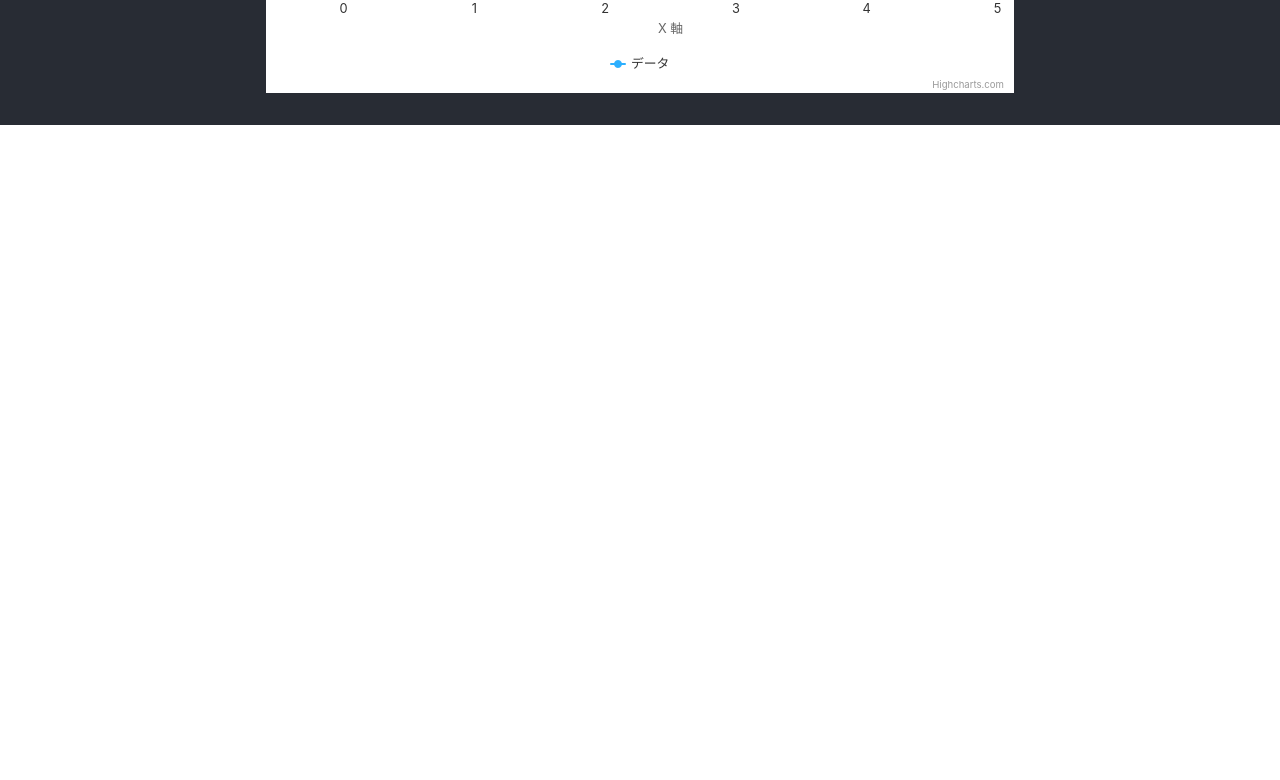
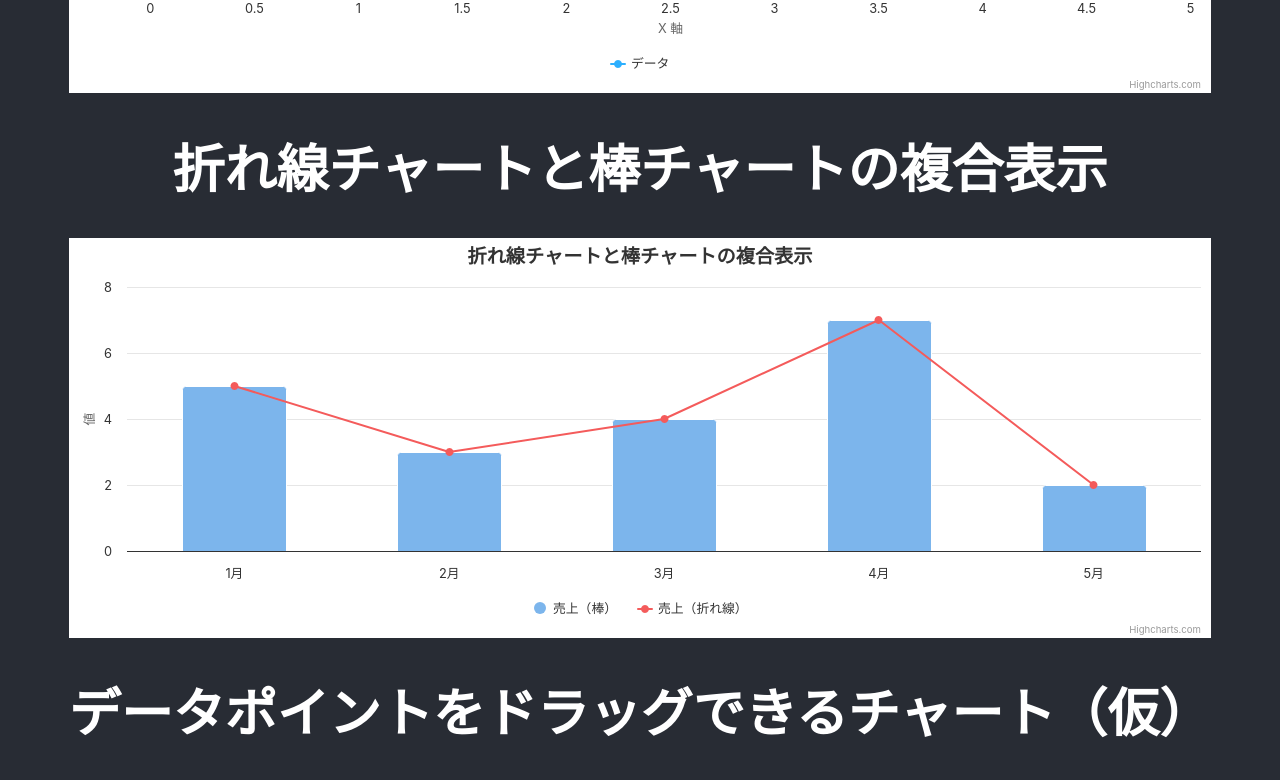
Before and after one commit to morishi46rui/sample-chart, a React (Create React App) app: page / in a window 1280 px wide. Shown: the part 1580-2360 px from the top of the page. Before the commit the page ends 1705 px from the top, so only its background shows below. Built offline with nearby package versions, Linux system fonts and the light colour scheme.

Commit message:
Add: 折れ線チャートと棒チャートの複合

```diff
--- a/src/App.tsx
+++ b/src/App.tsx
@@ -1,5 +1,7 @@
 import "./App.css";
+import { CombinedChart } from "./components/CombinedChart";
 import { DataChart } from "./components/DataChart";
+import { DraggableChart } from "./components/DraggableChart";
 import { DrawLineChart } from "./components/DrawLineChart";
 import { SampleChart } from "./components/SampleChart";
 
@@ -20,6 +22,14 @@ function App() {
 						<h1>線を描画できるチャート</h1>
 						<DrawLineChart />
 					</div>
+					<div style={{ margin: "2rem" }}>
+						<h1>折れ線チャートと棒チャートの複合表示</h1>
+						<CombinedChart />
+					</div>
+					<div style={{ margin: "2rem" }}>
+						<h1>データポイントをドラッグできるチャート（仮）</h1>
+						<DraggableChart />
+					</div>
 				</div>
 			</header>
 		</div>
--- /dev/null
+++ b/src/components/CombinedChart.tsx
@@ -0,0 +1,41 @@
+import Highcharts from "highcharts";
+import HighchartsReact from "highcharts-react-official";
+
+export const CombinedChart: React.FC = () => {
+	const options: Highcharts.Options = {
+		title: {
+			text: "折れ線チャートと棒チャートの複合表示",
+		},
+		xAxis: {
+			categories: ["1月", "2月", "3月", "4月", "5月"],
+		},
+		yAxis: {
+			title: {
+				text: "値",
+			},
+		},
+		tooltip: {
+			shared: true,
+		},
+		series: [
+			{
+				type: "column",
+				name: "売上（棒）",
+				data: [5, 3, 4, 7, 2],
+				color: "#7cb5ec",
+			},
+			{
+				type: "line",
+				name: "売上（折れ線）",
+				data: [5, 3, 4, 7, 2],
+				color: "#f45b5b",
+			},
+		],
+	};
+
+	return (
+		<div>
+			<HighchartsReact highcharts={Highcharts} options={options} />
+		</div>
+	);
+};
```
